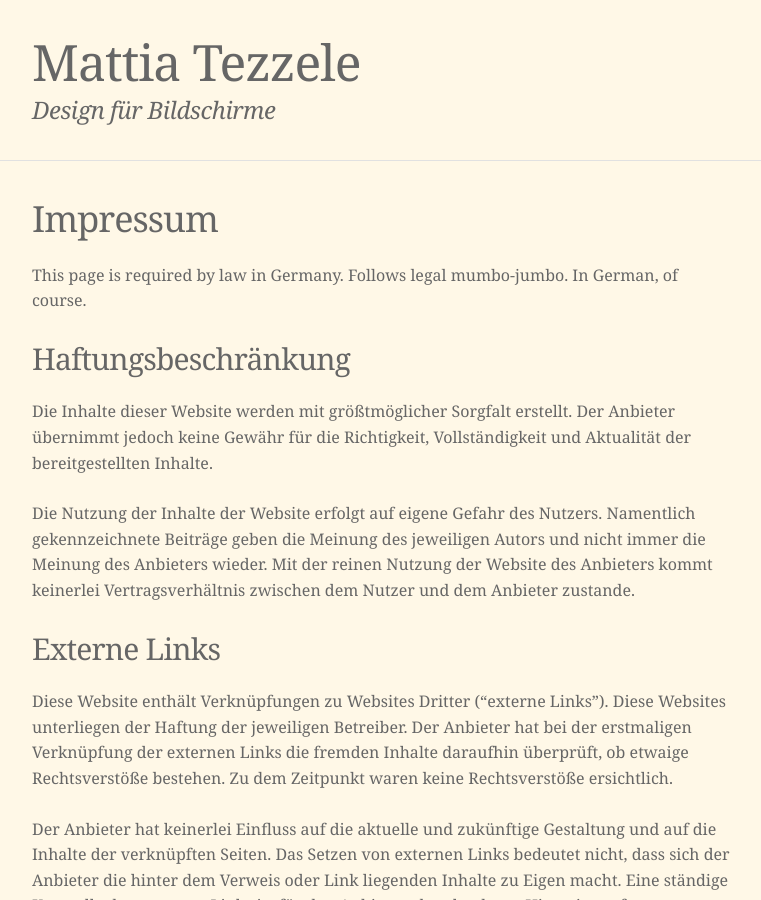
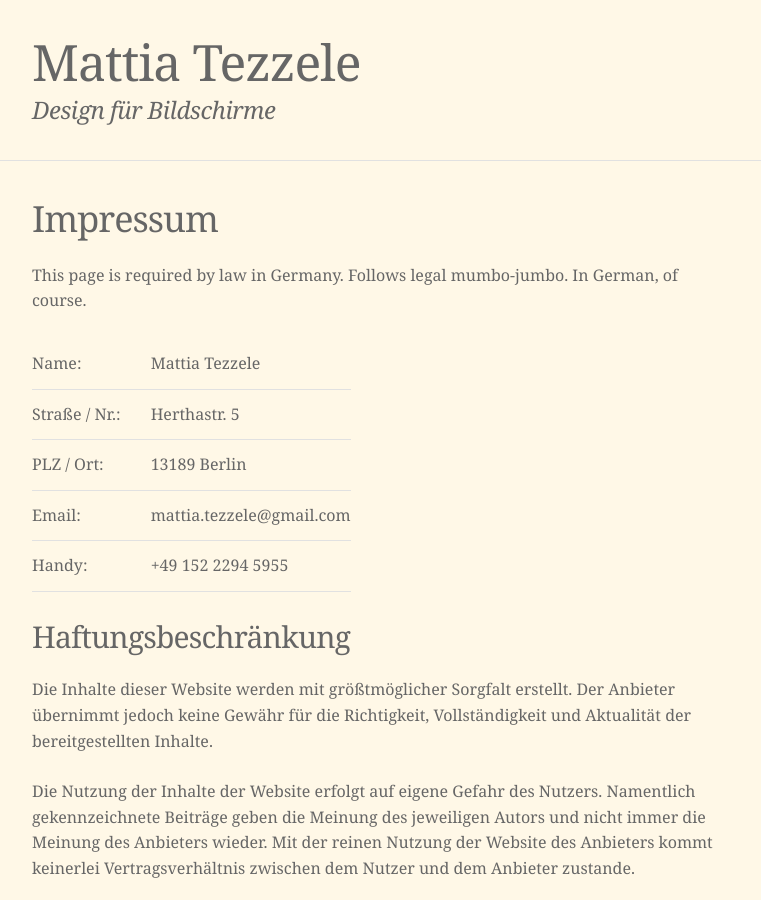
Before and after one commit to mrzool/mrzool.github.io, a Jekyll site: the page built from impressum/index.md, in a window 1280 px wide and 900 px high. Shown: the whole window, without its empty margins (0-761 px from the left). Built offline with Jekyll 4.4.1, drawn with Linux system fonts in a browser that asks for light colours.

Commit message:
Table with Pflichtangaben in the Impressum section

```diff
--- a/impressum/index.md
+++ b/impressum/index.md
@@ -5,6 +5,29 @@ layout: default
 ### Impressum
 
 This page is required by law in Germany. Follows legal mumbo-jumbo. In German, of course.
+
+<table>
+  <tr>
+    <td> Name: </td>
+    <td> Mattia Tezzele </td>
+  </tr>
+  <tr>
+    <td> Straße / Nr.: </td>
+    <td> Herthastr. 5 </td>
+  </tr>
+  <tr>
+    <td>PLZ / Ort:</td>
+    <td>13189 Berlin</td>
+  </tr>
+  <tr>
+    <td>Email:</td>
+    <td>{{ site.email }}</td>
+  </tr>
+  <tr>
+    <td>Handy:</td>
+    <td>+49 152 2294 5955</td>
+  </tr>
+</table>
 
 #### Haftungsbeschränkung
 
```
